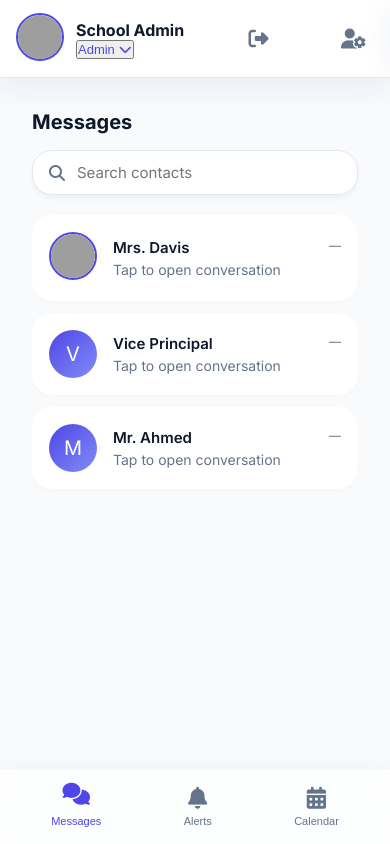
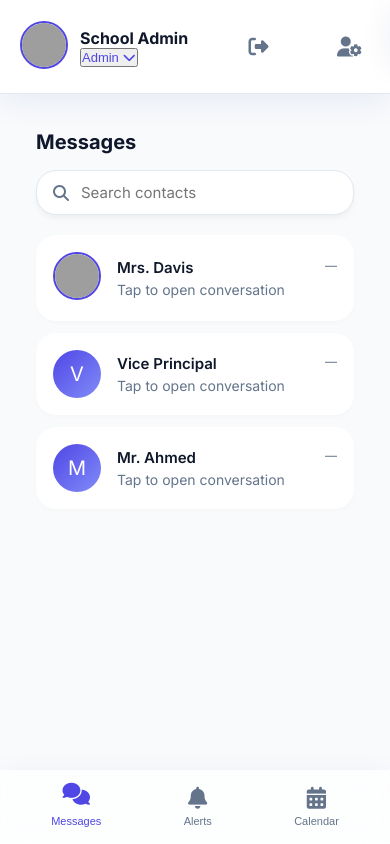
Before and after one commit to AhmedHameed2011/educonnect, a Flask app: page / in a window 390 px wide. Run offline with Flask 3, Linux system fonts and the light colour scheme; a user stored in the database is signed in; data that the repository does not hold is empty; grey boxes are pictures that could not be loaded.

Commit message:
Ready for production deployment

```diff
--- a/static/app.js
+++ b/static/app.js
@@ -426,3 +426,28 @@ function renderCalendar(calendarDate = new Date()) {
 
 // Initialize calendar controls after DOM load
 document.addEventListener('DOMContentLoaded', initCalendarControls);
+
+// كود الإخفاء التلقائي الفوري لرسائل التنبيه الحمراء
+document.addEventListener("DOMContentLoaded", function() {
+    const messages = document.querySelectorAll('.flash-message');
+
+    messages.forEach(function(msg) {
+        // 1. بعد ثانيتين ونصف يبدأ التأثير البصري للاختفاء (Fade out)
+        setTimeout(function() {
+            msg.style.opacity = '0';
+            msg.style.transform = 'translateY(-10px)';
+            msg.style.transition = 'all 0.5s ease';
+        }, 2500);
+
+        // 2. بعد 3 ثوانٍ يتم مسح الحاوية تماماً من الشاشة لكي لا تحجب أي زر خلفها
+        setTimeout(function() {
+            msg.remove();
+
+            // إذا كانت الحاوية الرئيسية فارغة تماماً، قم بإخفائها أيضاً
+            const container = document.getElementById('flashMessages');
+            if (container && container.children.length === 0) {
+                container.remove();
+            }
+        }, 3000);
+    });
+});
--- a/static/style.css
+++ b/static/style.css
@@ -809,47 +809,95 @@ body {
     background-color: var(--bg-color);
 }
 
-/* عندما يتصفح المستخدم من الجوال (شاشات أصغر من 480 بكسل) */
+/* =================================================================
+   تنسيقات رسائل التنبيه المؤقتة (Flash Messages)
+   ================================================================= */
+.flash-messages-container {
+    position: fixed;
+    top: 20px;
+    left: 50%;
+    transform: translateX(-50%);
+    z-index: 10000;
+    width: 90%;
+    max-width: 360px;
+    display: flex;
+    flex-direction: column;
+    gap: 10px;
+    pointer-events: none;
+}
+
+.flash-message {
+    background: #fef2f2;
+    color: #ef4444;
+    border: 1px solid rgba(239, 68, 68, 0.2);
+    padding: 12px 16px;
+    border-radius: 12px;
+    font-size: 14px;
+    font-weight: 500;
+    text-align: center;
+    box-shadow: 0 4px 12px rgba(0, 0, 0, 0.1);
+    transition: opacity 0.5s ease, transform 0.5s ease;
+    pointer-events: auto;
+}
+
+.flash-message.fade-out {
+    opacity: 0;
+    transform: translate(-50%, -20px);
+}
+
+/* =================================================================
+   التحكم الكامل والنهائي في شاشات الهواتف المحمولة وتجنب الانقسام
+   ================================================================= */
 @media (max-width: 480px) {
     body {
         background: #ffffff !important;
-        display: block !important;
+        display: flex !important;
+        align-items: stretch !important;
+        justify-content: flex-start !important;
         min-height: 100vh !important;
+        margin: 0 !important;
+        padding: 0 !important;
+        overflow: hidden;
     }
 
-    /* إلغاء الإطار الأسود والأبعاد الثابتة تماماً ليفرش على كامل شاشة الجوال */
-    .device-frame {
-        padding: 0 !important;
-        border-radius: 0 !important;
-        max-width: 100% !important;
-        width: 100vw !important;
-        height: 100vh !important;
-        min-height: 100vh !important;
-        box-shadow: none !important;
-        background: transparent !important;
-    }
-
+    /* إلغاء الإطار الأسود تماماً والمحاكاة لملء الشاشة الحقيقية */
     .app-container {
         border-radius: 0 !important;
+        border: none !important;
         width: 100vw !important;
+        max-width: 100vw !important;
         height: 100vh !important;
         max-height: 100vh !important;
         min-height: 100vh !important;
-    }
-
-    /* إصلاح شاشة الجات لتتمدد بالكامل فوق العناصر الأخرى عند فتحها */
-    .chat-screen {
-        z-index: 9999 !important;
-    }
-
-    .app-header {
-        border-radius: 0 !important;
-        padding: 12px 16px !important;
+        margin: 0 !important;
+        position: fixed !important;
+        top: 0 !important;
+        left: 0 !important;
+        box-shadow: none !important;
+        display: flex !important;
+        flex-direction: column !important;
     }
 
     .main-content {
-        padding: 12px;
-        margin-bottom: 75px; /* مسافة أمان لكي لا يغطي الهيدر السفلي المحتوى */
+        flex: 1 !important;
+        overflow-y: auto !important;
+        padding: 16px !important;
+        height: calc(100vh - 140px) !important;
+    }
+
+    .chat-screen {
+        position: fixed !important;
+        top: 0 !important;
+        left: 100% !important;
+        width: 100vw !important;
+        height: 100vh !important;
+        border-radius: 0 !important;
+        z-index: 9999 !important;
+        transition: left 0.4s cubic-bezier(0.25, 0.8, 0.25, 1) !important;
+    }
+
+    .chat-screen.open {
+        left: 0 !important;
     }
 
     .bottom-nav {
@@ -859,6 +907,5 @@ body {
         left: 0 !important;
         width: 100vw !important;
         box-sizing: border-box !important;
-        z-index: 998;
     }
 }
--- a/templates/index.html
+++ b/templates/index.html
@@ -9,7 +9,16 @@
     <link rel="stylesheet" href="https://cdnjs.cloudflare.com/ajax/libs/font-awesome/6.5.1/css/all.min.css">
 </head>
 <body>
-    <div class="device-frame">
+    {% with messages = get_flashed_messages() %}
+      {% if messages %}
+        <div id="flashMessages" class="flash-messages-container">
+          {% for message in messages %}
+            <div class="flash-message">{{ message }}</div>
+          {% endfor %}
+        </div>
+      {% endif %}
+    {% endwith %}
+
     <div class="app-container">
         <header class="app-header glass-panel">
             <div class="user-info">
@@ -152,10 +161,8 @@
                 <button id="attachBtn" class="icon-btn" style="background: none; border: none; cursor: pointer;">
                     <i class="fa-solid fa-paperclip" style="font-size: 18px; color: #718096;"></i>
                 </button>
-
-                    <input id="messageInput" type="text" placeholder="Type a message..." style="flex: 1; border-radius: 24px; padding: 10px 16px; border: 1px solid #e2e8f0; outline: none;">
-
-                    <button id="sendBtn" class="icon-btn send-btn" style="width: 40px; height: 40px; background-color: #4f46e5; border-radius: 50%; border: none; display: flex; align-items: center; justify-content: center; cursor: pointer; color: #ffffff !important;">
+                <input id="messageInput" type="text" placeholder="Type a message...">
+                <button id="sendBtn" class="icon-btn send-btn">
                     <i class="fa-solid fa-paper-plane" style="color: #ffffff !important; font-size: 16px;"></i>
                 </button>
 
@@ -186,7 +193,6 @@
             </div>
         </div>
     </div>
-    </div>
 
     <script>
         const CURRENT_USER_ID = {{ current_user.id }};
```
Also changed, not shown: instance/educonnect.db. Lines whose indentation alone changed are shown as unchanged.
